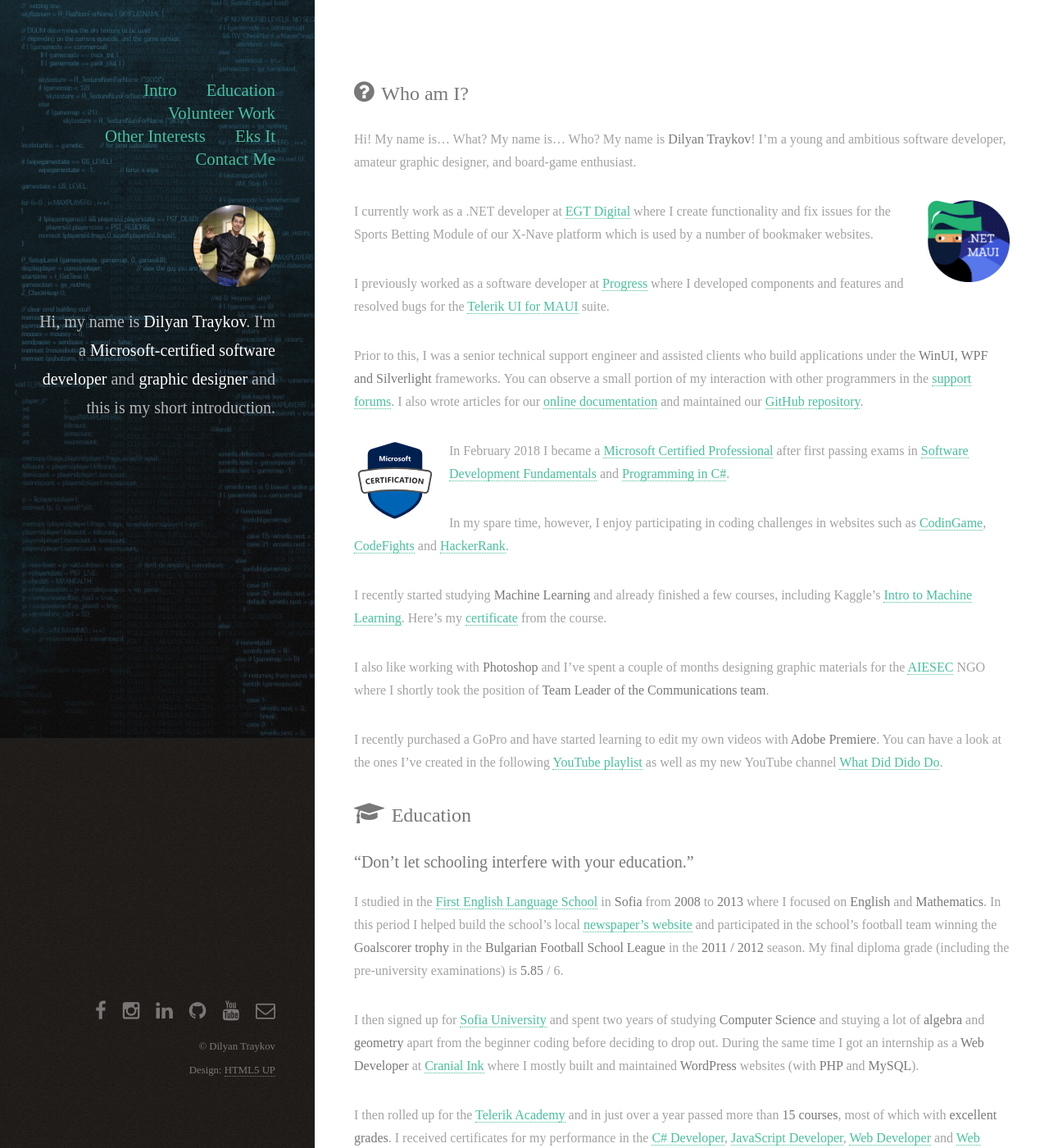
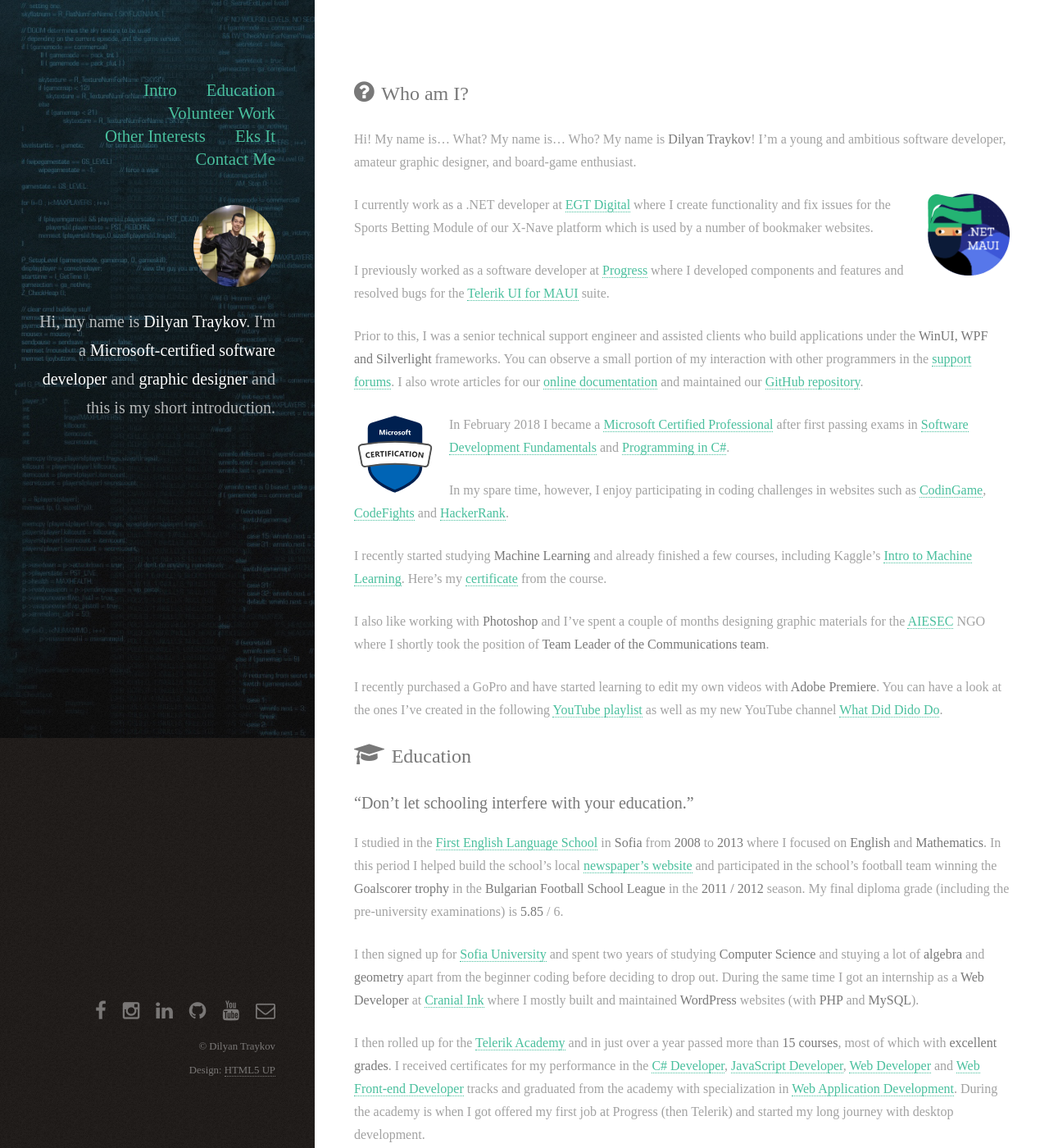
Before and after one commit to dilyantraykov/dilyantraykov.github.io, a Jekyll site: the page built from index.md, in a window 1280 px wide and 1400 px high. Shown: the whole window at 82% size. Built offline with Jekyll 4.4.1, drawn with Linux system fonts in a browser that asks for light colours; nearby versions of some CDN libraries; some web fonts are replaced.

Commit message:
Visual and Gem updates.

```diff
--- a/css/main.css
+++ b/css/main.css
@@ -1599,7 +1599,7 @@
 	}
 
 	p {
-		margin: 0 0 2em 0;
+		margin: 0 0 1.5em 0;
 	}
 
 	h1, h2, h3, h4, h5, h6 {
--- a/index.md
+++ b/index.md
@@ -66,9 +66,13 @@
 
 I recently created a fun drinking game which you can play with your friends when you're bored and want to get silly for a change. It is available for **Windows** and **Android** on the **Microsoft Store** and in **Google Play** and you can download it by clicking the following buttons:
 
+<div style='margin-bottom: 1.5em'>
+
 <a href='https://apps.microsoft.com/detail/9n78z0qwszqv'><img src='https://developer.microsoft.com/store/badges/images/English_get-it-from-MS.png' alt='Get Eks It in the Microsoft Store' style='width: 142px; height: 52px;'/></a>
 
-<a href='https://play.google.com/store/apps/details?id=com.dilyantraykov.eksit'><img src='images/get-it-on-google-play.png' alt='Get Eks It in Google Play' style='display: inline; height: 52px;'/></a>
+<a href='https://play.google.com/store/apps/details?id=com.dilyantraykov.eksit' style='display: inline; margin-left: 1.5em;'><img src='images/get-it-on-google-play.png' alt='Get Eks It in Google Play' style='height: 52px;'/></a>
+
+</div>
 
 <h2 id="contact-me"><i class="fa fa-envelope" aria-hidden="true"></i>Contact Me</h2>
 
```
Also changed, not shown: EksIt/index.md (+5 -1 lines), Gemfile.lock.
